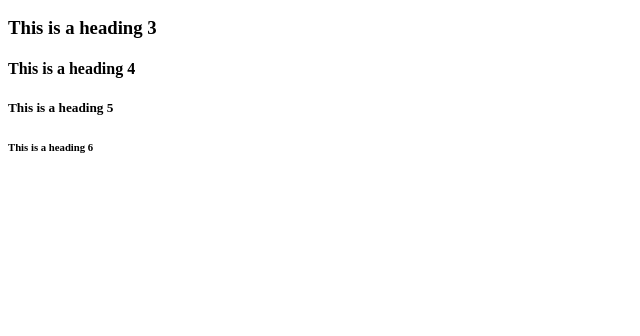
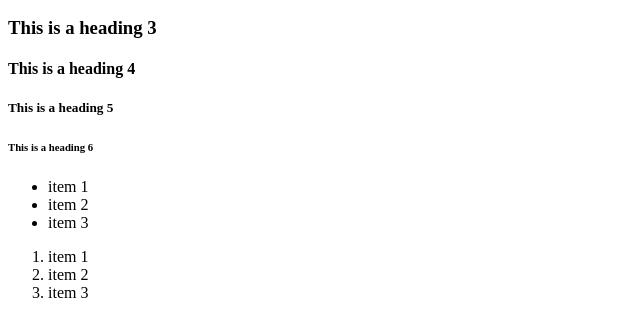
Before and after one commit to h-nters/git_test, a plain HTML site: page html-boilerplate/index.html in a window 1280 px wide. Shown: the part 246-582 px from the top of the page, without its empty margins (0-640 px from the left). Drawn offline with Linux system fonts and the light colour scheme.

Commit message:
added lists

```diff
--- a/html-boilerplate/index.html
+++ b/html-boilerplate/index.html
@@ -23,5 +23,20 @@
     <h5>This is a heading 5</h5>
     <h6>This is a heading 6</h6>
  <!-- so we using shortcuts, its lctrl + / -->
+ <!-- do not use <b> and <i> use <strong> and <em> -->
+    <!-- ul is an unordered list, you place li elements inside ul -->
+    <ul>
+        <li>item 1</li>
+        <li>item 2</li>
+        <li>item 3</li>
+    </ul>
+
+    <!-- ol is an ordered list, you place li elements inside this -->
+
+    <ol>
+        <li>item 1</li>
+        <li>item 2</li>
+        <li>item 3</li>
+    </ol>
 </body>
 </html>
```
